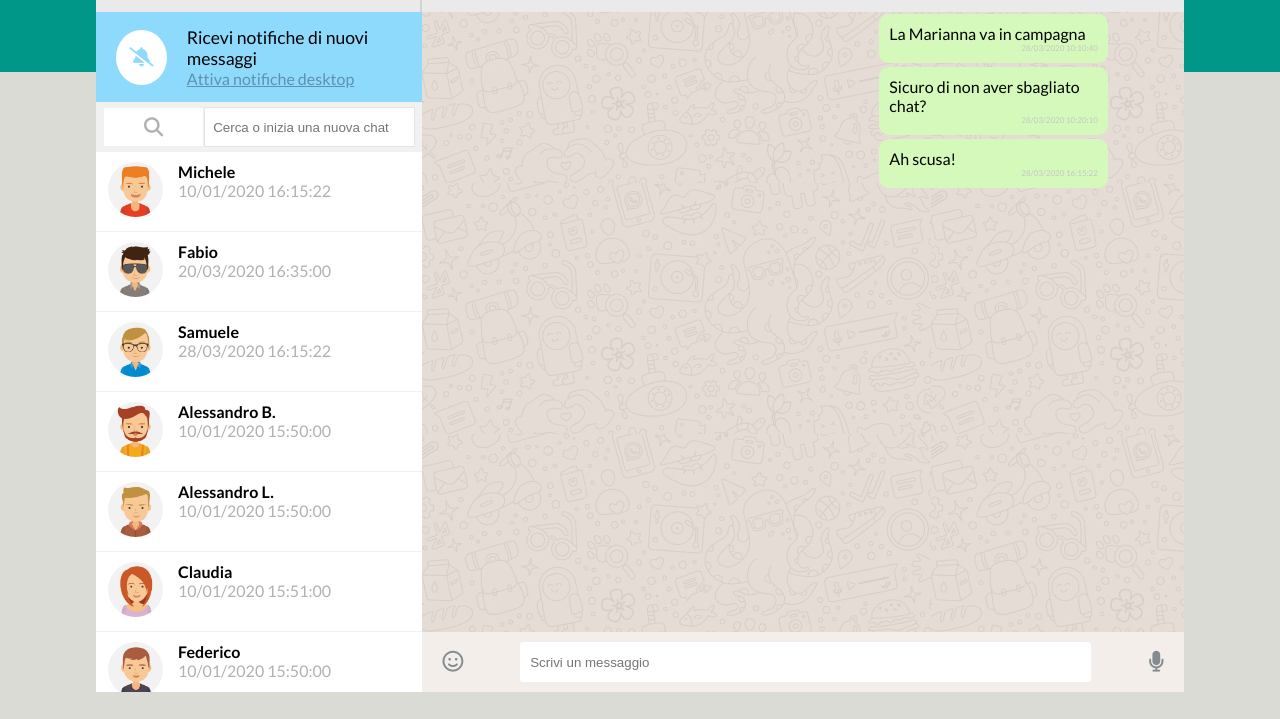
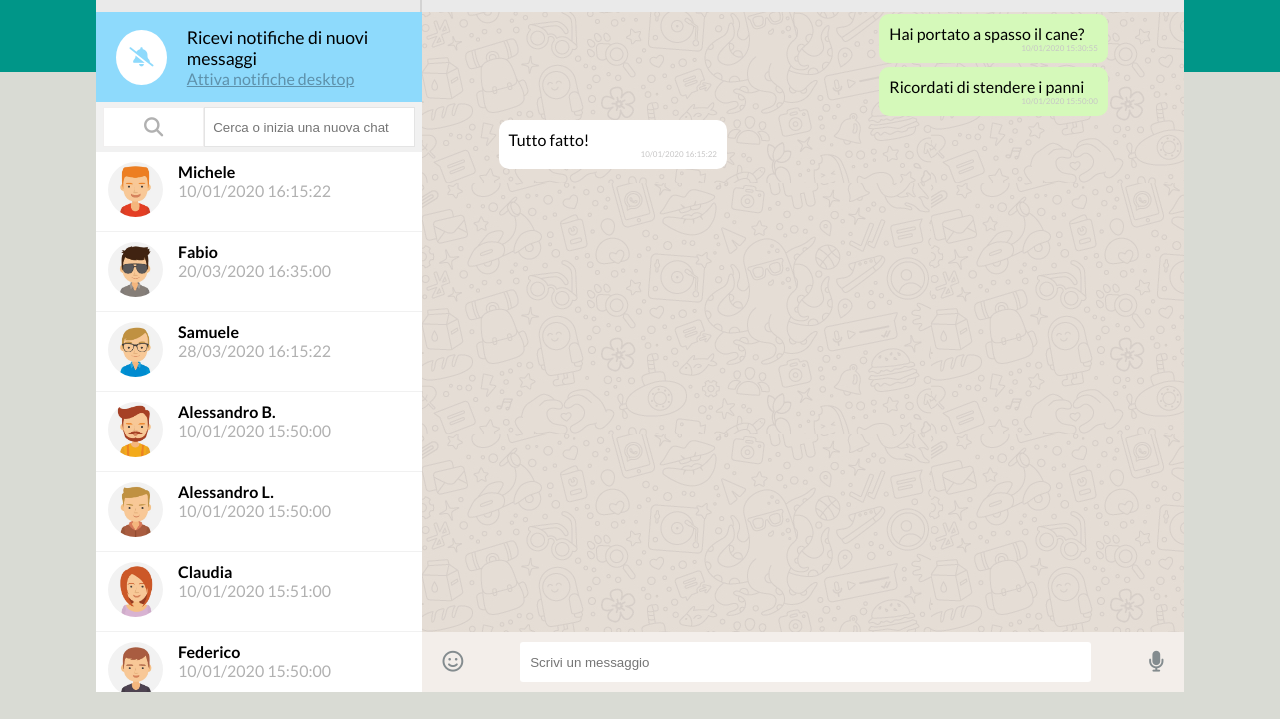
Before and after one commit to Eugenio2104/vue-boolzapp, a plain HTML site: page Milestone2/index.html in a window 1280 px wide. Shown: the part 93-812 px from the top of the page. Drawn offline with nearby package versions, Linux system fonts and the light colour scheme.

Commit message:
inserimento chat dinamiche

```diff
--- a/Milestone2/css/style.css
+++ b/Milestone2/css/style.css
@@ -152,6 +152,7 @@ body{
   height: 80px;
   padding: 10px 9px 8px 12px;
   border-bottom: 1px solid #f1f1f1;
+  cursor: pointer;
 }
 
 .chat-list .contatti{
--- a/Milestone2/index.html
+++ b/Milestone2/index.html
@@ -56,7 +56,8 @@
       <div class="chat-list">
         <ul>
           <li
-          v-for="contact in contacts">
+          v-for="(contact, index) in contacts"
+          @click="activeChat =  index">
             <div class="contatti">
               <img :src="`img/avatar${contact.avatar}.jpg`" :alt="contact.name">
               <div class="contact-info">
@@ -96,8 +97,9 @@
       <!-- messages -->
       <div class="message-container">
         <div
-        v-for="chat in contacts[2].messages"
-        class="message message-right">
+        v-for="chat in contacts[activeChat].messages"
+        class="message"
+        :class="{'message-left': chat.status ==='received','message-right': chat.status ==='sent'}">
           <p>{{chat.message}}</p>
           <span>{{chat.date}}</span>
         </div>
--- a/Milestone2/js/script.js
+++ b/Milestone2/js/script.js
@@ -8,6 +8,7 @@ const { createApp } = Vue;
 createApp({
   data(){
     return{
+      activeChat: 0,
       contacts: [
         {
         name: 'Michele',
```
